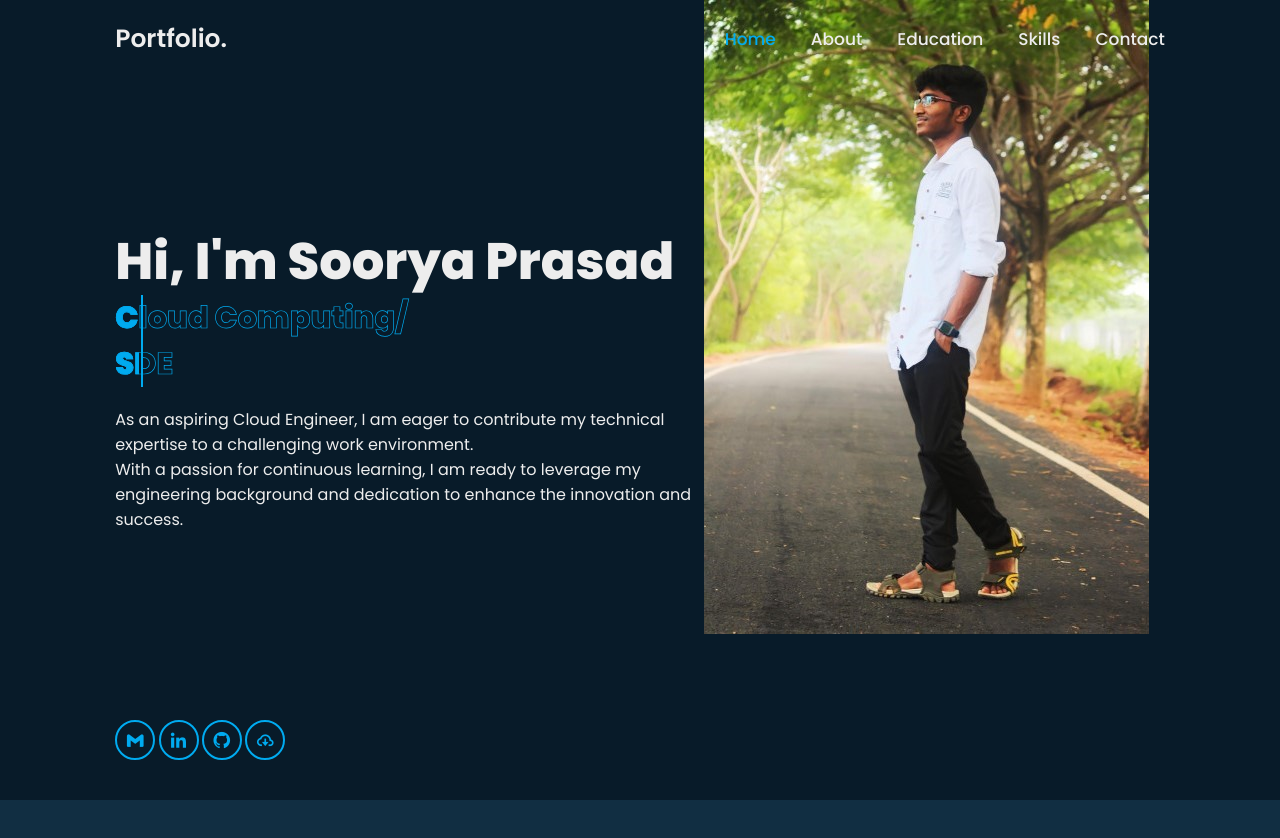
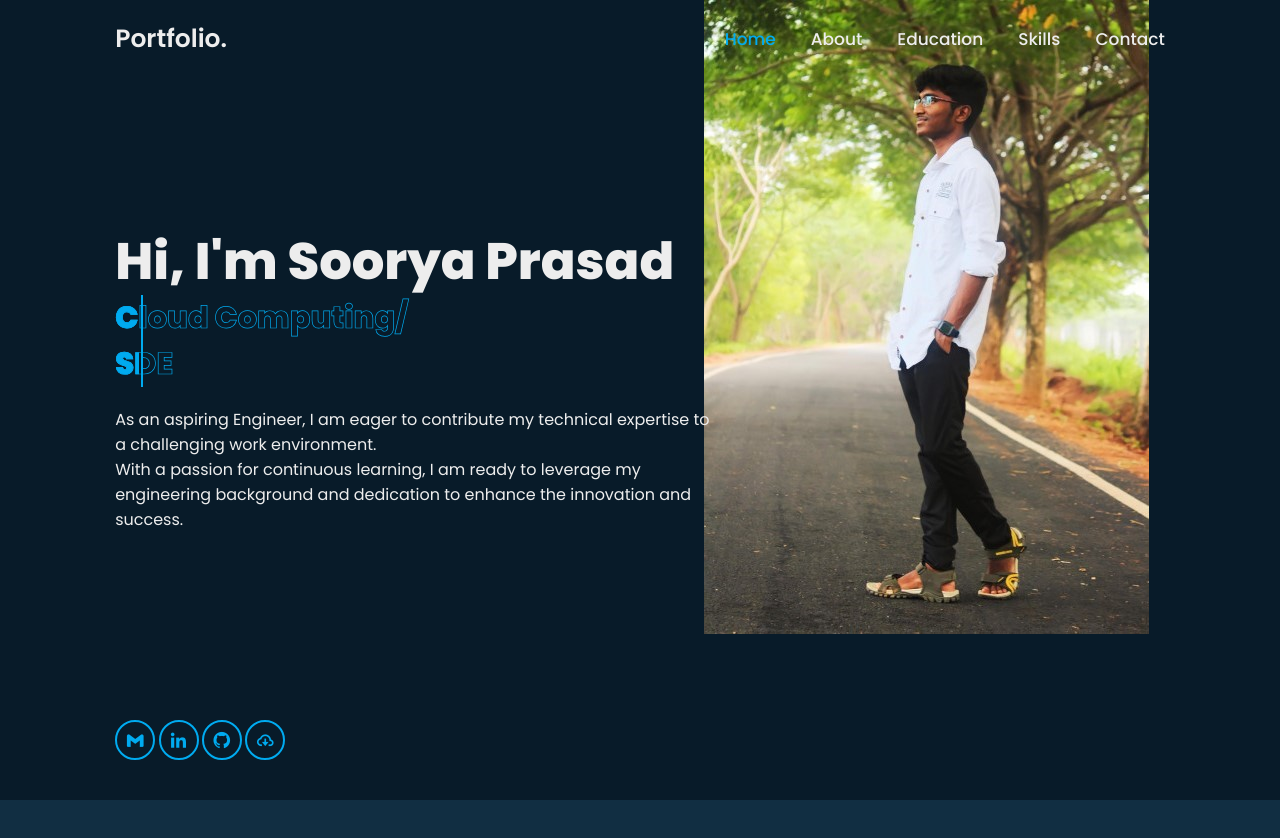
Before and after one commit to sooryaprasad28/portfolio-website, a React (Create React App) app: page / in a window 1280 px wide. Shown: the top 838 px of the page. Built offline with nearby package versions, Linux system fonts and the light colour scheme; a small style sheet from the web is missing.

Commit message:
Update App.js

```diff
--- a/src/App.js
+++ b/src/App.js
@@ -120,12 +120,12 @@ function App() {
             <h3>Cloud Computing/ SDE</h3>
             <span className="animate" style={{'--i':3}}></span>
           </div>
-          <p>As an aspiring Cloud Engineer, I am eager to contribute my technical expertise to a challenging work environment.<br />With a passion for continuous learning, I am ready to leverage my engineering background and dedication to enhance the innovation and success.
+          <p>As an aspiring Engineer, I am eager to contribute my technical expertise to a challenging work environment.<br />With a passion for continuous learning, I am ready to leverage my engineering background and dedication to enhance the innovation and success.
             <span className="animate" style={{'--i':4}}></span>
           </p>
         </div>
         <div className="home-sci">
-          <a href="https://mail.google.com/mail/u/0/#inbox?compose=CllgCJqWhHKhvxxxSDrbqpvHJbCbzGwQLfbHWdGrKpkTGWRknLSQzkVXCxWCjZdvmdtbVvNZJBV"><i className='bx bxl-gmail'></i></a>
+          <a href="mailto:sooryaprasads28@gmail.com"><i className='bx bxl-gmail'></i></a>
           <a href="https://www.linkedin.com/in/soorya-prasad-s/"><i className='bx bxl-linkedin'></i></a>
           <a href="https://www.github.com/sooryaprasad28/"><i className='bx bxl-github'></i></a>
           <a href={Resume} download="Soorya Prasad.pdf"><i className='bx bx-cloud-download'></i></a>
```
